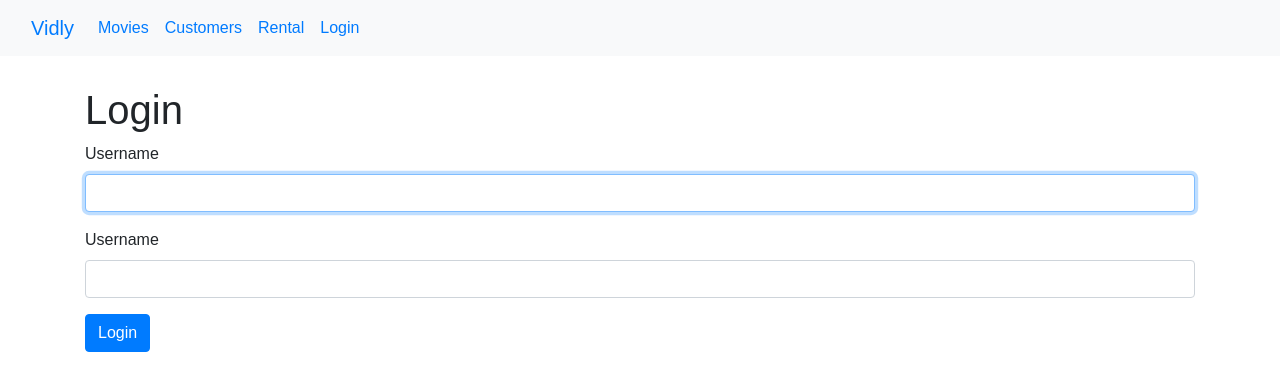
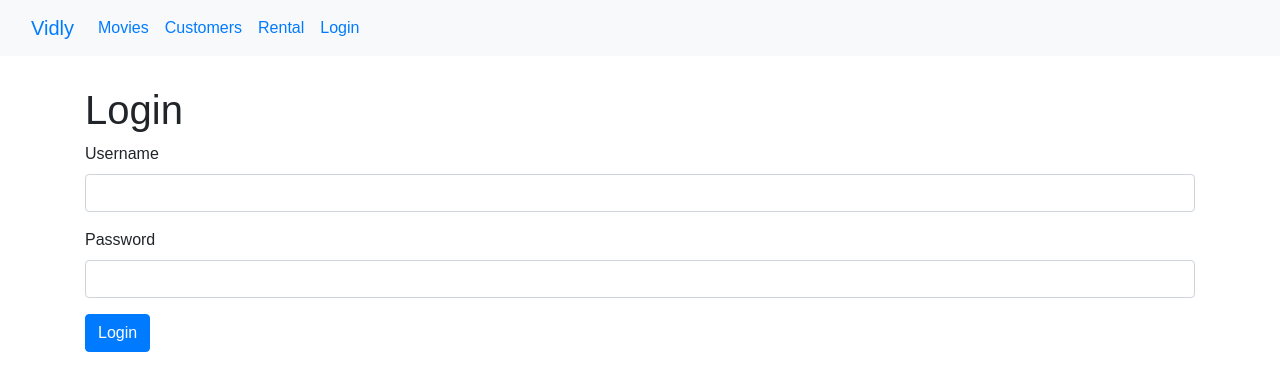
Before and after one commit to tamilarasana/Movies_app-, a React (Create React App) app: page /login in a window 1280 px wide. Shown: the top 390 px of the page. Built offline with nearby package versions, Linux system fonts and the light colour scheme; the HTML template or start-up script is replaced by a standard one.

Commit message:
Controlled Elements

```diff
--- a/src/components/loginForm.jsx
+++ b/src/components/loginForm.jsx
@@ -1,17 +1,28 @@
-import React, { Component } from 'react';
+import React, { Component } from "react";
 
 class LoginForm extends Component {
-    username = React.createRef();
+  // username = React.createRef();
+
+  state = {
+    account: {
+      username: "",
+      password: "",
+    },
+  };
 
   // componentDidMount() {
   //     this.username.current.focus();
   // }
 
-    handleSubmit = e => {
+  handleSubmit = (e) => {
     e.preventDefault();
     const username = this.username.current.value;
     console.log(username);
-
+  };
+  handleChange = (e) => {
+    const account = { ...this.state.account };
+    account.username = e.currentTarget.value;
+    this.setState({ account });
   };
 
   render() {
@@ -20,12 +31,22 @@
         <h1>Login</h1>
         <form onSubmit={this.handleSubmit}>
           <div className="form-group">
-                        <label htmlFor="username" >Username</label>
-                        <input autoFocus  ref={this.username} id="username" type="text" className="form-control" />
+            <label htmlFor="username">Username</label>
+            <input
+              value={this.state.account.username}
+              onChange={this.handleChange}
+              id="username"
+              type="text"
+              className="form-control"
+            />
           </div>
           <div className="form-group">
-                        <label htmlFor="password">Username</label>
-                        <input id="password" type="text" className="form-control" />
+            <label htmlFor="password">Password</label>
+            <input
+              id="password"
+              type="text"
+              className="form-control"
+            />
           </div>
           <button className="btn btn-primary">Login</button>
         </form>
```
Lines whose indentation alone changed are shown as unchanged.
